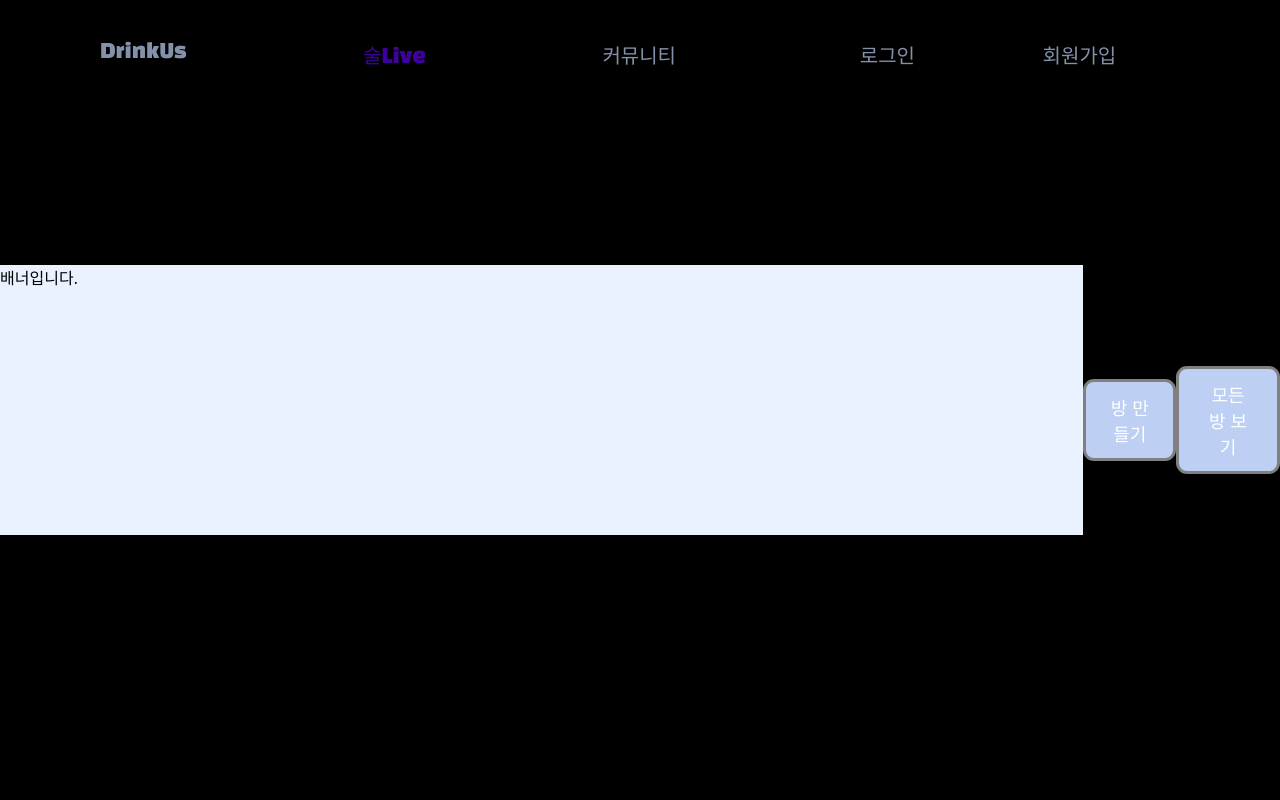
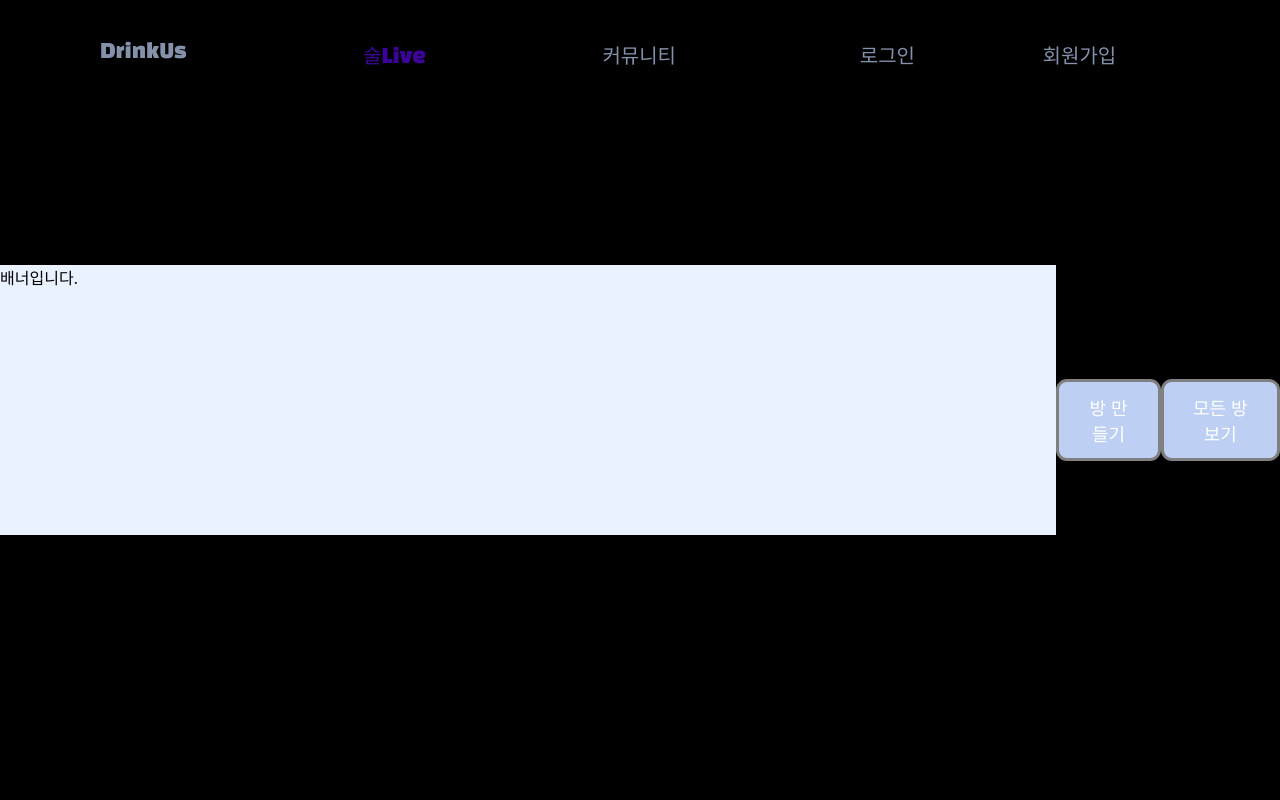
Before and after one commit to minwoo9629/DrinkUs, a React (Create React App) app in the folder FrontEnd/: page /live in a window 1280 px wide. Shown: the top 800 px of the page. Built offline with nearby package versions, Linux system fonts and the light colour scheme; the HTML template or start-up script is replaced by a standard one; a web font is replaced by a local one.

Commit message:
[chore] live 페이지 구조 변경

```diff
--- a/FrontEnd/src/pages/room/DrinkLive.js
+++ b/FrontEnd/src/pages/room/DrinkLive.js
@@ -1,9 +1,9 @@
 import { GoToButton } from "../../components/common/buttons/GoToButton";
 import { useNavigate } from "react-router-dom";
-import { BaseFlexWrapper } from "../../components/styled/Wrapper"
 import Header from "../../components/layout/Header";
 import { Wrapper } from "../../components/styled/Wrapper";
 import styled from "styled-components";
+
 
 const Banner = styled.div `
   height: 270px;
@@ -21,6 +21,7 @@ const RecommendLetter = styled.p `
   color: white;
 `
 
+
 const DrinkLive = () => {
 
   const navigate = useNavigate();
@@ -30,10 +31,8 @@ const DrinkLive = () => {
     <Header/>
     <Wrapper>
       <Banner>배너입니다.</Banner>
-      <BaseFlexWrapper>
-      <GoToButton onClick={() => navigate("/createroom")} color={"cornflowerblue"}>방 만들기</GoToButton>
-      <GoToButton onClick={() => navigate("/rooms")} color={"#EAF1FF"}>모든 방 보기</GoToButton>
-      </BaseFlexWrapper>
+        <GoToButton onClick={() => navigate("/createroom")} color={"cornflowerblue"}>방 만들기</GoToButton>
+        <GoToButton onClick={() => navigate("/rooms")} color={"#EAF1FF"}>모든 방 보기</GoToButton>
     </Wrapper>
     <Wrapper>
       <RecommendLetter>나와 나이가 비슷한 사람들이 있는 방</RecommendLetter>
```
